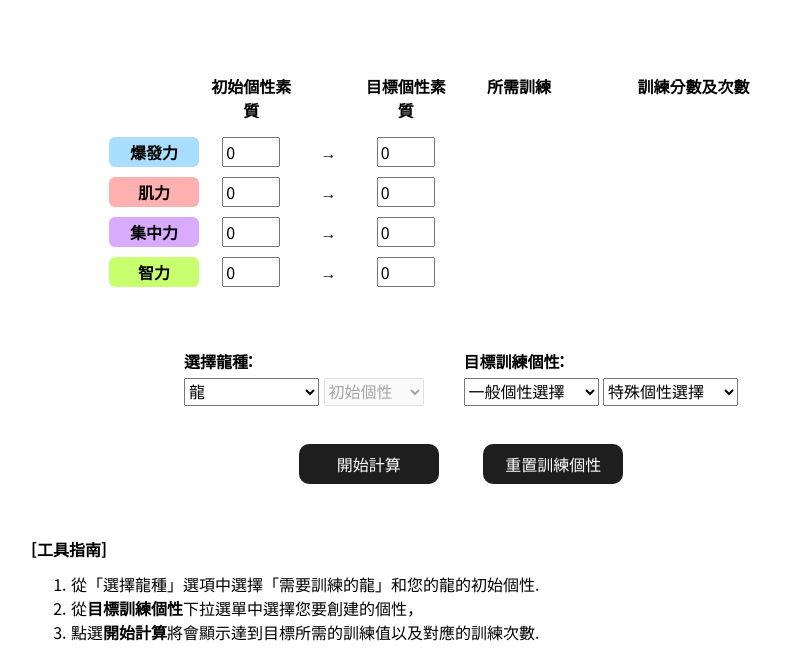
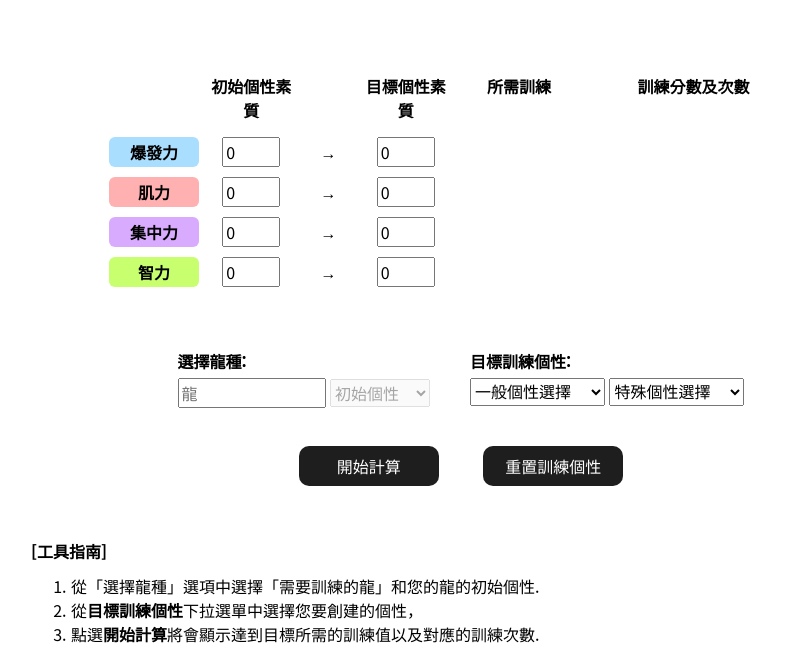
Before and after one commit to nonumpa/dvcalc, a plain HTML site: page index.html in a window 1280 px wide. Shown: the part 147-800 px from the top of the page, without its empty margins (179-973 px from the left). Drawn offline with Linux system fonts and the light colour scheme.

Commit message:
UX  improvement, replace select element by datalist

```diff
--- a/calculations.js
+++ b/calculations.js
@@ -54,7 +54,8 @@ function selectDragon() {
     const firstTrait = document.querySelector("#trait1");
     const secondTrait = document.querySelector("#trait2");
     const dragonName = document.querySelector("#dragon-selector").value;
-    const dragonIndex = dragonList.findIndex((dragons) => { return dragons.name[0] === dragonName; });
+    const dragonIndex = dragonList.findIndex((dragons) => { return dragons.name[1] === dragonName; });
+    if(dragonIndex === -1) {document.querySelector("#start-trait-selector").setAttribute("disabled", ""); return;}
 
     // Enable trait selector
     document.querySelector("#start-trait-selector").removeAttribute("disabled");
@@ -74,8 +75,7 @@ function selectDragon() {
 function selectStartTrait(e) {
     const traitSelected = e.target.value;
     const dragonName = document.querySelector("#dragon-selector").value;
-    const dragonIndex = dragonList.findIndex((dragons) => { return dragons.name[0] === dragonName; });
-
+    const dragonIndex = dragonList.findIndex((dragons) => { return dragons.name[1] === dragonName; });
     // Fill in base stats
     STAT_LISTS.start.forEach((stat, i) => document.querySelector(stat).value = dragonList[dragonIndex][traitSelected][i]);
 
--- a/dvccalculator.css
+++ b/dvccalculator.css
@@ -188,6 +188,10 @@ span.three {
         min-width: 700px;
     }
 
+    #dragon-selector {
+        width: 140px;
+    }
+
     #start-trait-selector {
         width: 100px;
     }
--- a/index.html
+++ b/index.html
@@ -27,9 +27,9 @@
         document.addEventListener("DOMContentLoaded", function () {
             for (let i = 0; i < dragonList.length; i++) {
                 const newOption = document.createElement("option");
-                newOption.setAttribute("value", dragonList[i].name[0]);
-                newOption.textContent = dragonList[i].name[1];
-                document.querySelector("#dragon-selector").append(newOption);
+                newOption.setAttribute("data-value", dragonList[i].name[0]);
+                newOption.setAttribute("value", dragonList[i].name[1]);
+                document.querySelector("#dragon-list").append(newOption);
             }
 
             for (let i = 0; i < normalTraits.length; i++) {
@@ -168,9 +168,13 @@
             <div id="controls">
                 <div class="sel1">
                     <h3>選擇龍種:</h3>
-                    <select name="dragon-selector" id="dragon-selector" onchange="selectDragon()">
-                        <option selected disabled>龍</option>
-                    </select>
+                    <input list="dragon-list" id="dragon-selector" name="dragon-selector" placeholder="龍" onchange="selectDragon()">
+                    <datalist id="dragon-list" name="dragon-list">
+                        <!-- fallback -->
+                        <!-- <select name="dragon-selector" id="dragon-selector" onchange="selectDragon()">
+                        </select> -->
+                    </datalist>
+
                     <select name="trait-selector" id="start-trait-selector" onchange="selectStartTrait(event)" disabled>
                         <option selected disabled>初始個性</option>
                         <option value="" id="trait1">-</option>
```
